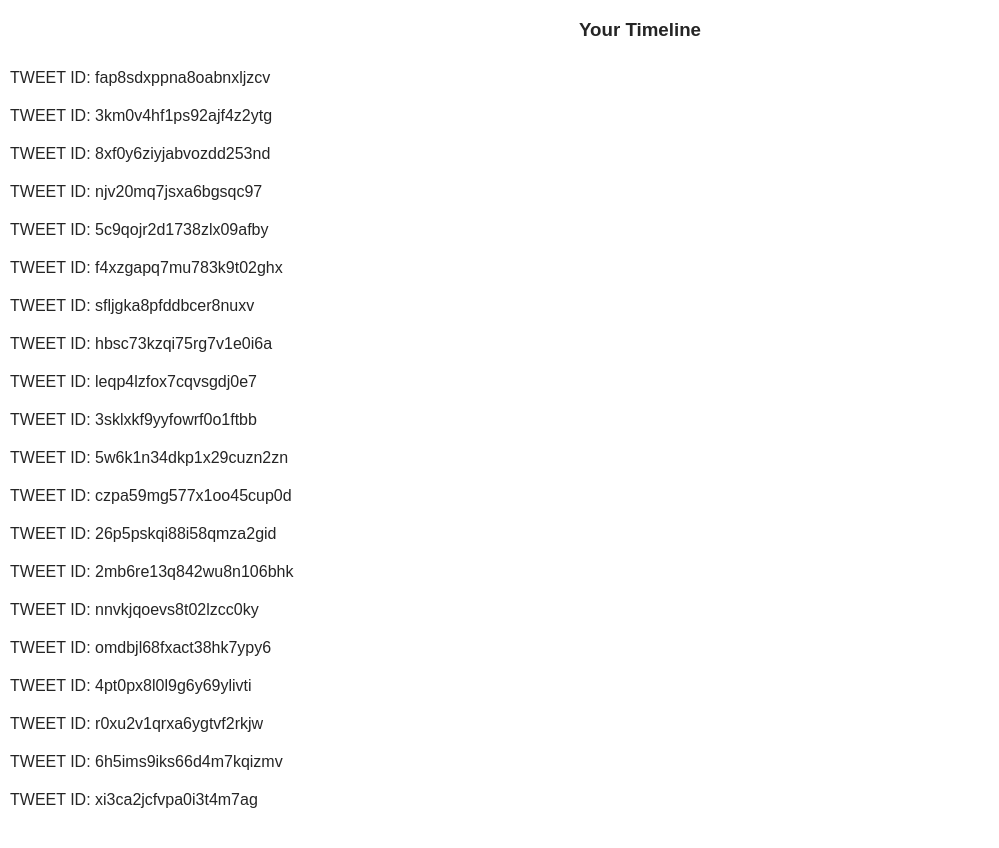
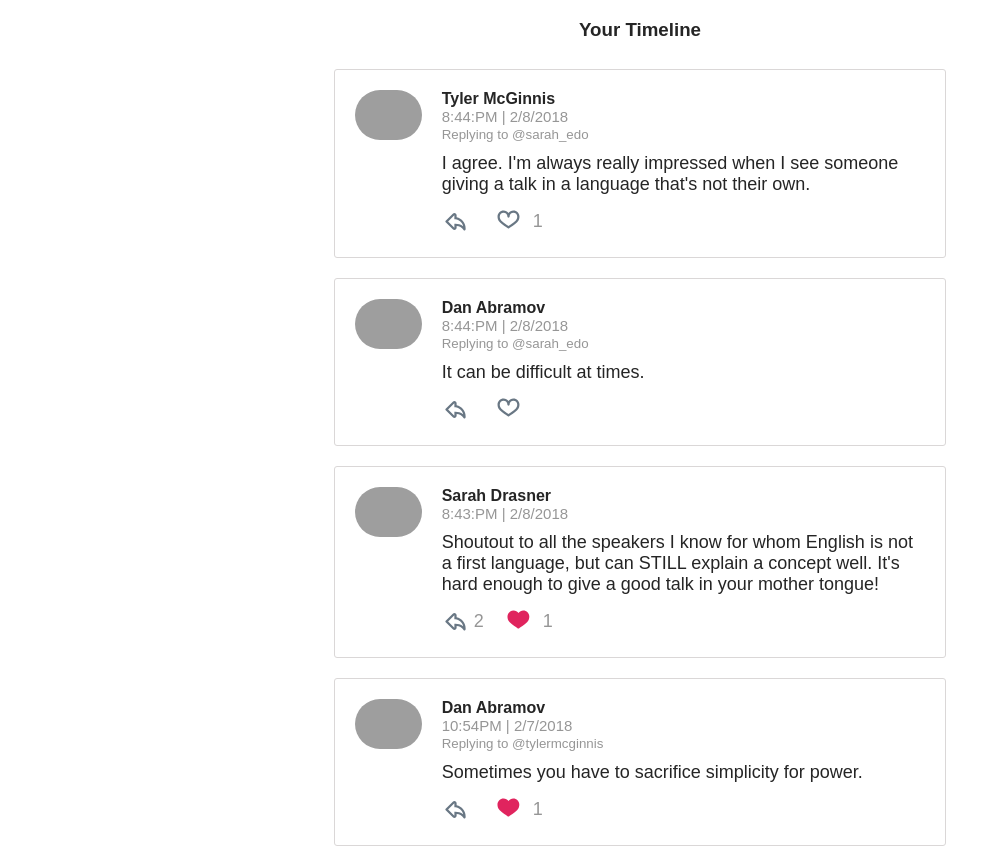
Before and after one commit to ilkerbagci/React-Redux-Twitter-Demo, a React (Create React App) app: page / in a window 1280 px wide. Shown: the top 848 px of the page, without its empty margins (0-999 px from the left). Built offline with nearby package versions, Linux system fonts and the light colour scheme; grey boxes are pictures that could not be loaded.

Commit message:
Display tweets with UI

```diff
--- a/package.json
+++ b/package.json
@@ -5,6 +5,7 @@
   "dependencies": {
     "react": "^16.12.0",
     "react-dom": "^16.12.0",
+    "react-icons": "^3.9.0",
     "react-redux": "^7.2.0",
     "react-scripts": "1.1.1",
     "redux": "^4.0.5",
--- a/src/components/Dashboard.js
+++ b/src/components/Dashboard.js
@@ -1,5 +1,6 @@
 import React from 'react'
 import {connect} from 'react-redux'
+import Tweet from './Tweet'
 
 class Dashboard extends React.Component {
     render() {
@@ -9,7 +10,7 @@ class Dashboard extends React.Component {
                 <ul className='dashboard-list'>
                     {this.props.tweetIds.map(id => (
                         <li key={id}>
-                            <div>TWEET ID: {id}</div>
+                            <Tweet id={id}/>
                         </li>
                     ))}
                 </ul>
--- /dev/null
+++ b/src/components/Tweet.js
@@ -0,0 +1,79 @@
+import React, { Component } from 'react'
+import { connect } from 'react-redux'
+import { formatTweet, formatDate } from '../utils/helpers'
+import { TiArrowBackOutline } from 'react-icons/ti/index'
+import { TiHeartOutline } from 'react-icons/ti/index'
+import { TiHeartFullOutline } from 'react-icons/ti/index'
+
+class Tweet extends React.Component {
+    toParent = (e, id) => {
+        e.preventDefault()
+        //TODO: Redirect to parent tweet
+    }
+
+    handleLike = e => {
+        e.preventDefault()
+        //TODO: Handle like tweet
+    }
+
+    render() {
+        const {tweet} = this.props
+
+        if (tweet === null) {
+            return (
+                <p>This doesn't exist!</p>
+            )
+        }
+
+        const {
+            name, avatar, timestamp, text, hasLiked, likes, replies, parent,
+        } = tweet
+
+        return (
+            <div className='tweet'>
+                <img src={avatar}
+                     alt={`Avatar of ${name}`}
+                     className='avatar'/>
+                <div className='tweet-info'>
+                    <div>
+                        <span>{name}</span>
+                        <div>{formatDate(timestamp)}</div>
+                        {parent && <button className='replying-to'
+                                           onClick={e => this.toParent(e, parent.id)}>
+                            Replying to @{parent.author}
+                        </button>}
+                        <p>{text}</p>
+                    </div>
+                    <div className='tweet-icons'>
+                        <TiArrowBackOutline className='tweet-icon'/>
+                        <span>{replies !== 0 && replies}</span>
+                        <button className='heart-button'
+                                onClick={this.handleLike}>
+                            {hasLiked === true
+                                ?
+                                <TiHeartFullOutline color='#e0245e'
+                                                    className='tweet-icon'/>
+                                :
+                                <TiHeartOutline className='tweet-icon'/>
+                            }
+                        </button>
+                        <span>{likes !== 0 && likes}</span>
+                    </div>
+                </div>
+            </div>
+        )
+    }
+}
+
+function mapStateToProps({authedUser, users, tweets}, {id}) {
+    const tweet = tweets[id]
+    const parentTweet = tweet ? tweets[tweet.replyingTo] : null
+    return {
+        authedUser,
+        tweet: tweet ?
+            formatTweet(tweet, users[tweet.author], authedUser, parentTweet) :
+            null,
+    }
+}
+
+export default connect(mapStateToProps)(Tweet)
```
Also changed, not shown: 1 other file (tests, documents, lock files or other folders).
